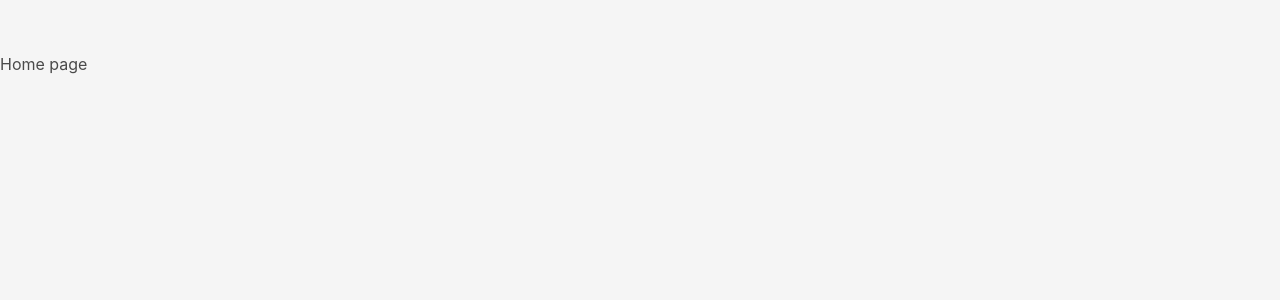
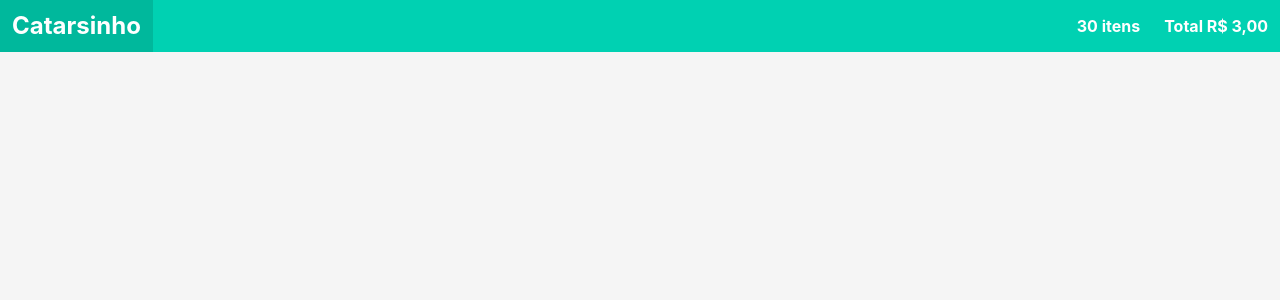
Before and after one commit to priscilla-morimitsu/product-catalog, a Next.js app: page / in a window 1280 px wide. Shown: the top 300 px of the page. Built offline with nearby package versions, Linux system fonts and the light colour scheme.

Commit message:
Components

```diff
--- /dev/null
+++ b/src/components/molecule/Header.tsx
@@ -0,0 +1,27 @@
+import Link from 'next/link';
+import { formatMoney } from '../../utils/formaters';
+
+export const Header = () => {
+
+  const totalAmountCollected = 3;
+  const numberOfProjects = 30;
+
+  return (
+    <nav className="navbar is-primary is-fixed-top">
+      <div className="navbar-brand">
+        <Link href="/" passHref={true}>
+          <a className="navbar-item is-size-4 has-text-weight-bold">Catarsinho</a>
+        </Link>
+      </div>
+
+      <div className="navbar-end">
+        <div className="navbar-item has-text-weight-bold">
+          {numberOfProjects} itens
+        </div>
+        <div className="navbar-item has-text-weight-bold">
+          Total {formatMoney(totalAmountCollected)}
+        </div>
+      </div>
+    </nav>
+  );
+}
--- a/src/pages/index.tsx
+++ b/src/pages/index.tsx
@@ -1,3 +1,5 @@
+import { Header } from "../components/molecule/Header";
+
 export default function Home() {
-  return <p>Home page</p>
+  return <Header />
 }
```
Also changed, not shown: src/components/atom/Button.tsx (added, +11 -0 lines), src/components/atom/Image.tsx (added, +14 -0 lines), src/components/atom/Layout.tsx (added, +14 -0 lines), src/components/atom/Main.tsx (added, +17 -0 lines), src/components/atom/ProgressBar.tsx (added, +13 -0 lines), src/components/atom/TextContainer.tsx (added, +13 -0 lines), src/components/molecule/form/RadioButton.tsx (added, +16 -0 lines).
